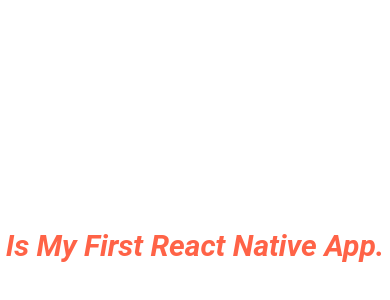
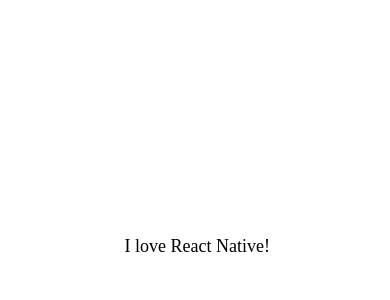
Before and after one commit to nelsonabieno/donewithit, a React Native app: screen / in a window 390 px wide. Shown: the part 176-476 px from the top of the page. Built offline with nearby package versions, Linux system fonts and the light colour scheme.

Commit message:
add custom encapsulating styles

```diff
--- a/App.js
+++ b/App.js
@@ -1,5 +1,7 @@
 import React from 'react';
 import { View, Text } from 'react-native';
+
+import AppText from './app/components/AppText';
 
 function App(props) {
   return (
@@ -9,20 +11,7 @@ function App(props) {
         justifyContent: "center",
         alignItems: "center",
       }}>
-      <Text
-        style={{
-          fontFamily: "Roboto",
-          fontSize: 30,
-          fontStyle: "italic",
-          fontWeight: "600",
-          color: "tomato",
-          textTransform: "capitalize",
-          textAlign: "center",
-          lineHeight: "30"
-        }}
-      >
-        I love React Native ❤️! This is my first React Native App. Here is so more text
-      </Text>
+        <AppText> I love React Native!</AppText>
     </View>
   );
 }
--- /dev/null
+++ b/app/components/AppText.js
@@ -0,0 +1,15 @@
+import React from 'react';
+import { Platform, Text, StyleSheet } from 'react-native';
+
+function AppText({ children }) {
+    return <Text style={styles.text}>{children}</Text>
+}
+
+const styles = StyleSheet.create({
+    text: {
+        fontSize: 18,
+        fontFamily: Platform.OS === "android"? "Roboto" : "Avenir"
+    }
+});
+
+export default AppText;
```
